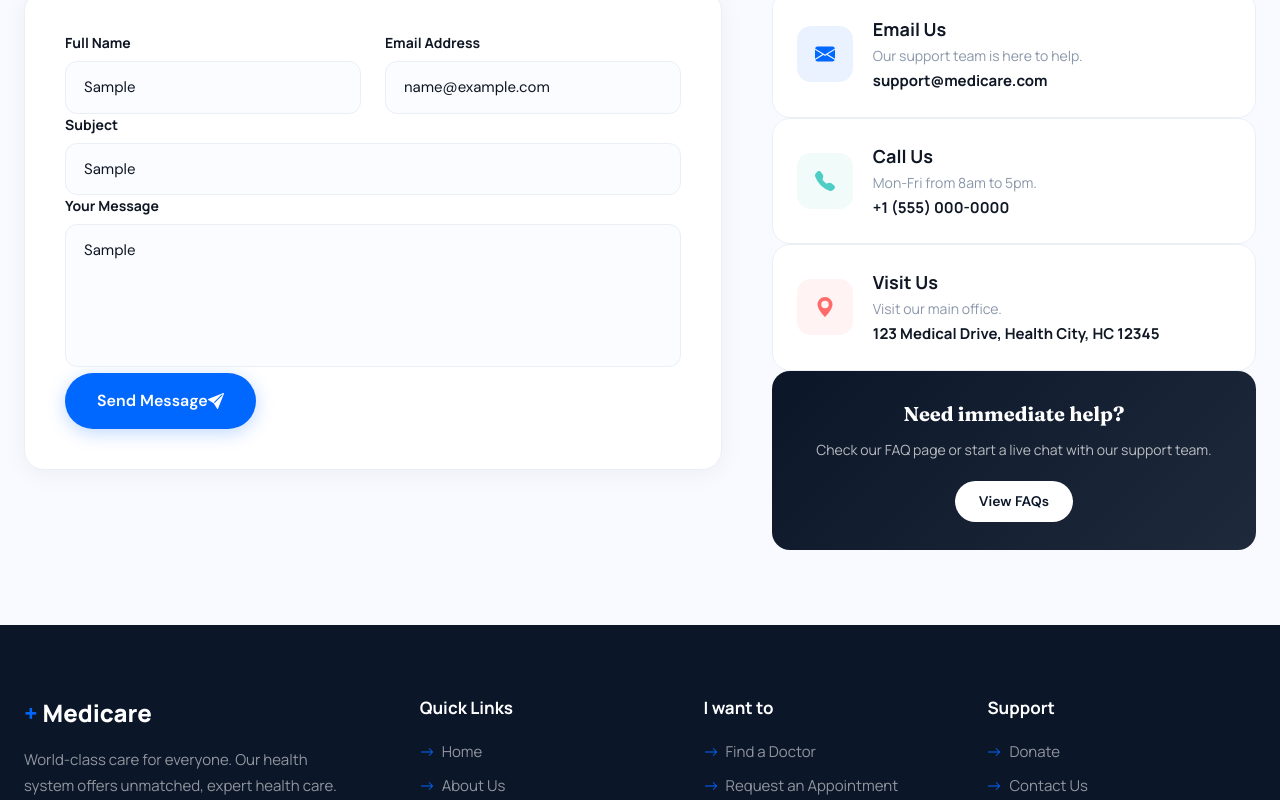
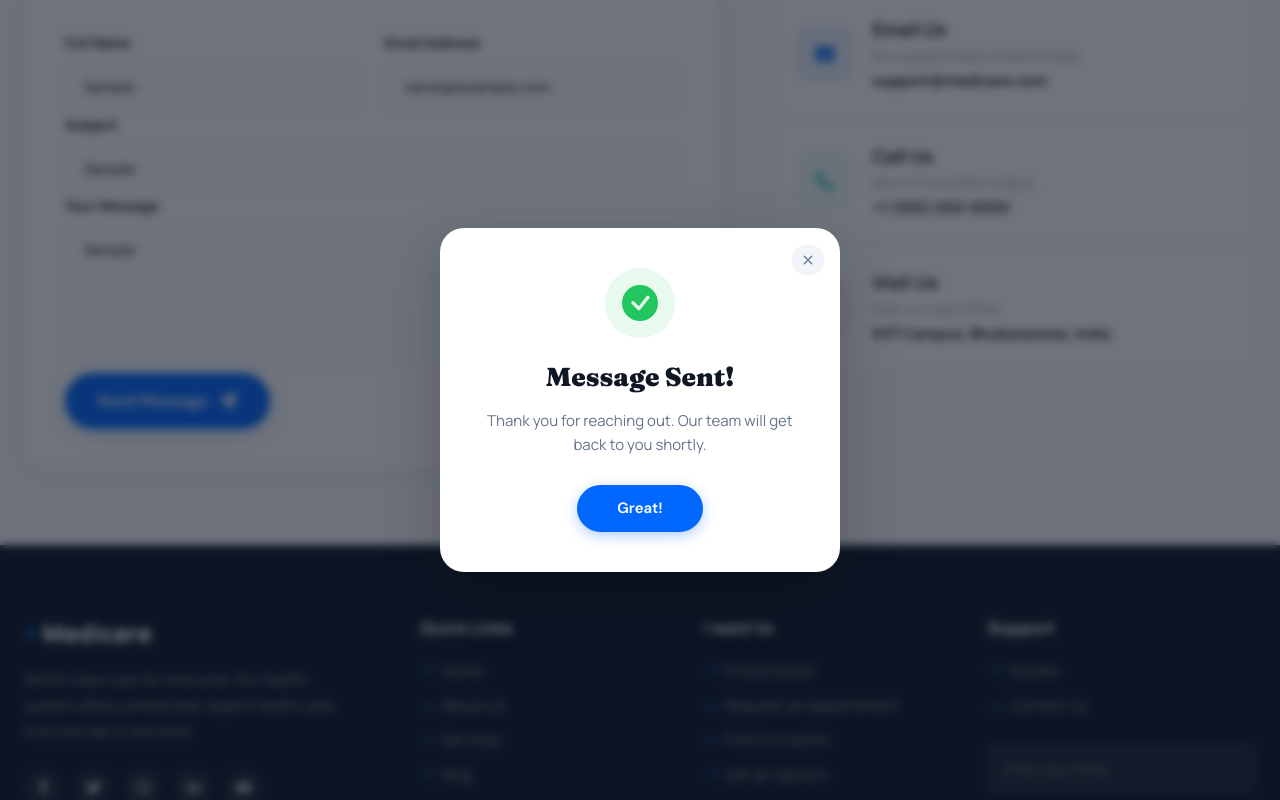
Before and after one commit to Arunabh-Sen/medicare-application-minor-project, a React (Vite) app in the folder frontend/: page /contact in a window 1280 px wide. Both pictures are taken after typing "Sample", "name@example.com", "Sample", "Sample" into the empty fields and a click on the button "Send Message". Shown: the part 485-1285 px from the top of the page. Built offline with nearby package versions, Linux system fonts and the light colour scheme.

Commit message:
fixed send message button and added a popup confirmation when user clicks the button

```diff
--- a/frontend/src/index.css
+++ b/frontend/src/index.css
@@ -1934,6 +1934,7 @@ section {
   display: flex;
   align-items: center;
   justify-content: center;
+  gap: 12px;
   transition: all 0.25s ease;
   box-shadow: 0 4px 18px rgba(0, 103, 255, 0.25);
 }
@@ -1942,6 +1943,10 @@ section {
   opacity: 0.92;
   transform: translateY(-2px);
   box-shadow: 0 8px 24px rgba(0, 103, 255, 0.35);
+}
+
+.contact__btn svg {
+  font-size: 18px;
 }
 
 .contact__info__card {
@@ -1991,42 +1996,113 @@ section {
   color: #0f1724;
 }
 
-.help__nudge {
-  background: linear-gradient(135deg, #0b1628 0%, #1e293b 100%);
-  border-radius: 18px;
-  padding: 28px;
+/* ── SUCCESS POPUP ── */
+
+.success__popup__overlay {
+  position: fixed;
+  top: 0;
+  left: 0;
+  width: 100%;
+  height: 100%;
+  background: rgba(15, 23, 36, 0.6);
+  backdrop-filter: blur(4px);
+  display: flex;
+  align-items: center;
+  justify-content: center;
+  z-index: 10000;
+  animation: overlayFade 0.3s ease both;
+}
+
+@keyframes overlayFade {
+  from { opacity: 0; }
+  to { opacity: 1; }
+}
+
+.success__popup {
+  background: #fff;
+  width: 90%;
+  max-width: 400px;
+  border-radius: 24px;
+  padding: 40px 30px;
+  text-align: center;
+  position: relative;
+  box-shadow: 0 20px 60px rgba(0, 0, 0, 0.2);
+  transform-origin: center;
+  animation: popupScale 0.4s cubic-bezier(0.34, 1.56, 0.64, 1) both;
+}
+
+@keyframes popupScale {
+  from { opacity: 0; transform: scale(0.8); }
+  to { opacity: 1; transform: scale(1); }
+}
+
+.popup__close {
+  position: absolute;
+  top: 16px;
+  right: 16px;
+  background: #f1f5f9;
+  border: none;
+  width: 32px;
+  height: 32px;
+  border-radius: 50%;
+  display: flex;
+  align-items: center;
+  justify-content: center;
+  font-size: 20px;
+  color: #64748b;
+  cursor: pointer;
+  transition: all 0.2s ease;
+}
+
+.popup__close:hover {
+  background: #e2e8f0;
+  color: #0f1724;
+}
+
+.popup__icon {
+  width: 70px;
+  height: 70px;
+  background: rgba(34, 197, 94, 0.1);
+  color: #22c55e;
+  font-size: 36px;
+  border-radius: 50%;
+  display: flex;
+  align-items: center;
+  justify-content: center;
+  margin: 0 auto 20px;
+}
+
+.success__popup h3 {
+  font-family: "Fraunces", serif;
+  font-size: 26px;
+  font-weight: 800;
+  color: #0f1724;
+  margin-bottom: 12px;
+}
+
+.success__popup p {
+  font-size: 15px;
+  line-height: 1.6;
+  color: #64748b;
+  margin-bottom: 28px;
+}
+
+.popup__btn {
+  background: #0067ff;
   color: #fff;
-  text-align: center;
-}
-
-.help__nudge h3 {
-  font-family: "Fraunces", serif;
-  font-size: 20px;
-  font-weight: 700;
-  margin-bottom: 10px;
-}
-
-.help__nudge p {
-  font-size: 14px;
-  color: rgba(255, 255, 255, 0.7);
-  line-height: 1.6;
-  margin-bottom: 20px;
-}
-
-.nudge__btn {
-  background: #fff;
-  color: #0b1628;
   border: none;
   border-radius: 50px;
-  padding: 10px 24px;
+  padding: 12px 40px;
   font-family: "DM Sans", sans-serif;
-  font-size: 14px;
+  font-size: 15px;
   font-weight: 700;
   cursor: pointer;
-  transition: all 0.2s ease;
-}
-
-.nudge__btn:hover {
+  transition: all 0.25s ease;
+  box-shadow: 0 4px 14px rgba(0, 103, 255, 0.3);
+}
+
+.popup__btn:hover {
   opacity: 0.9;
   transform: translateY(-1px);
-}
+  box-shadow: 0 6px 20px rgba(0, 103, 255, 0.4);
+}
--- a/frontend/src/pages/Contact.jsx
+++ b/frontend/src/pages/Contact.jsx
@@ -1,5 +1,5 @@
-import React, { useEffect } from 'react'
-import { BsEnvelopeFill, BsTelephoneFill, BsGeoAltFill, BsSendFill } from 'react-icons/bs'
+import React, { useEffect, useState } from 'react'
+import { BsEnvelopeFill, BsTelephoneFill, BsGeoAltFill, BsSendFill, BsCheckCircleFill, BsX } from 'react-icons/bs'
 
 /* ── scroll reveal hook ── */
 function useReveal(selector = '[data-reveal]') {
@@ -23,15 +23,39 @@ function useReveal(selector = '[data-reveal]') {
 
 const Contact = () => {
   useReveal()
+  const [showSuccess, setShowSuccess] = useState(false)
 
   const handleSubmit = (e) => {
     e.preventDefault()
-    // Handle form submission logic here
-    console.log('Form submitted')
+    // Simulate API call
+    setTimeout(() => {
+      setShowSuccess(true)
+      // Auto hide after 5 seconds
+      setTimeout(() => setShowSuccess(false), 5000)
+    }, 600)
   }
 
   return (
     <div className="contact__page__wrapper">
+      {/* ── SUCCESS POPUP ── */}
+      {showSuccess && (
+        <div className="success__popup__overlay">
+          <div className="success__popup">
+            <button className="popup__close" onClick={() => setShowSuccess(false)}>
+              <BsX />
+            </button>
+            <div className="popup__icon">
+              <BsCheckCircleFill />
+            </div>
+            <h3>Message Sent!</h3>
+            <p>Thank you for reaching out. Our team will get back to you shortly.</p>
+            <button className="popup__btn" onClick={() => setShowSuccess(false)}>
+              Great!
+            </button>
+          </div>
+        </div>
+      )}
+
       {/* ── HERO SECTION ── */}
       <section className="contact__hero">
         <div className="container">
@@ -52,7 +76,7 @@ const Contact = () => {
       </section>
 
       {/* ── MAIN CONTENT (Form + Info) ── */}
-      <section className="contact__main__section pt-0">
+      <section className="contact__main__section pt-0 pb-[100px]">
         <div className="container">
           <div className="grid grid-cols-1 lg:grid-cols-12 gap-[50px] items-start">
 
@@ -110,7 +134,7 @@ const Contact = () => {
 
                 <button type="submit" className="contact__btn">
                   <span>Send Message</span>
-                  <BsSendFill className="ml-2" />
+                  <BsSendFill />
                 </button>
               </form>
             </div>
@@ -138,7 +162,7 @@ const Contact = () => {
                   icon: <BsGeoAltFill />,
                   title: 'Visit Us',
                   desc: 'Visit our main office.',
-                  detail: '123 Medical Drive, Health City, HC 12345',
+                  detail: 'KIIT Campus, Bhubaneswar, India',
                   delay: '420ms',
                   color: '#FF6B6B'
                 }
@@ -159,17 +183,6 @@ const Contact = () => {
                   </div>
                 </div>
               ))}
-
-              {/* FAQ/Help nudge */}
-              <div
-                className="help__nudge"
-                data-reveal
-                style={{ '--delay': '520ms' }}
-              >
-                <h3>Need immediate help?</h3>
-                <p>Check our FAQ page or start a live chat with our support team.</p>
-                <button className="nudge__btn">View FAQs</button>
-              </div>
             </div>
 
           </div>
```
